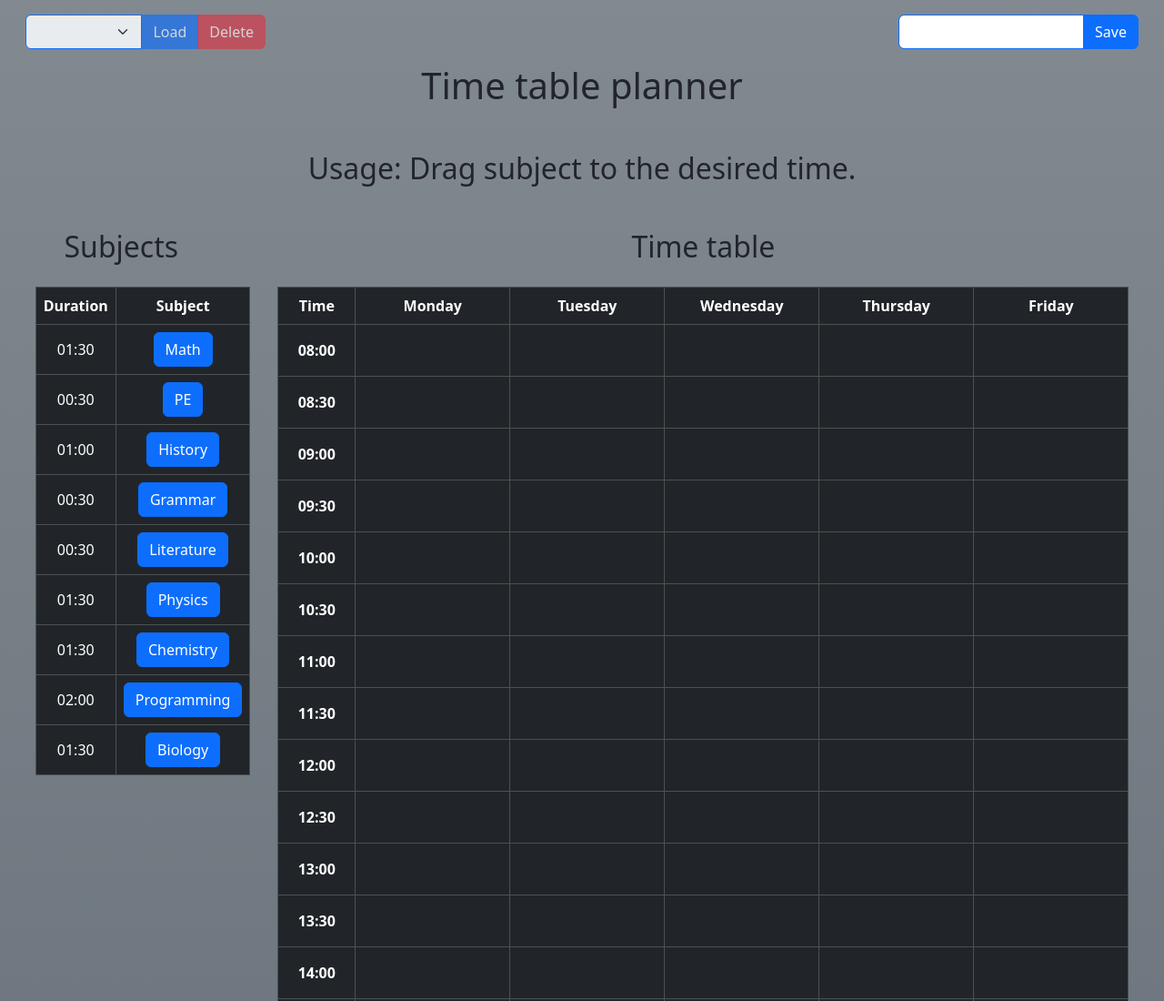
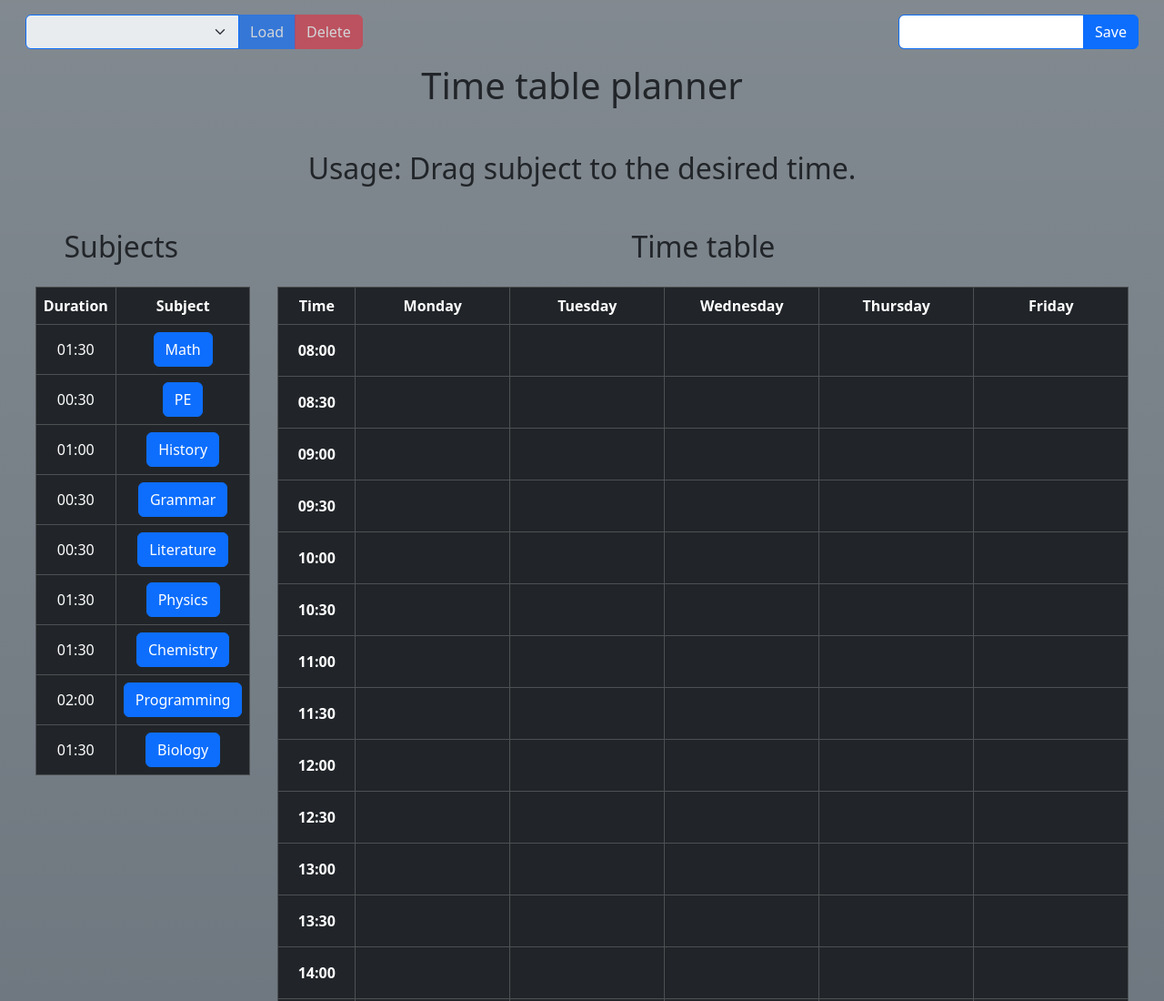
Before and after one commit to SomeName42/Simplex-JS-feladat-2, a plain HTML site: page index.html in a window 1280 px wide. Shown: the top 1100 px of the page at 91% size. Drawn offline with nearby package versions, Linux system fonts and the light colour scheme.

Commit message:
increased save delete group size

```diff
--- a/index.html
+++ b/index.html
@@ -12,7 +12,7 @@
 </head>
 <body class = "bg-secondary bg-gradient">
     <div class = "row m-0">
-        <div class = "col-xl-3 me-auto">
+        <div class = "col-xl-4 me-auto">
             <div class = "input-group p-3">
                 <select class = "form-select border-primary" disabled id = "load_select">
                 </select>
```
